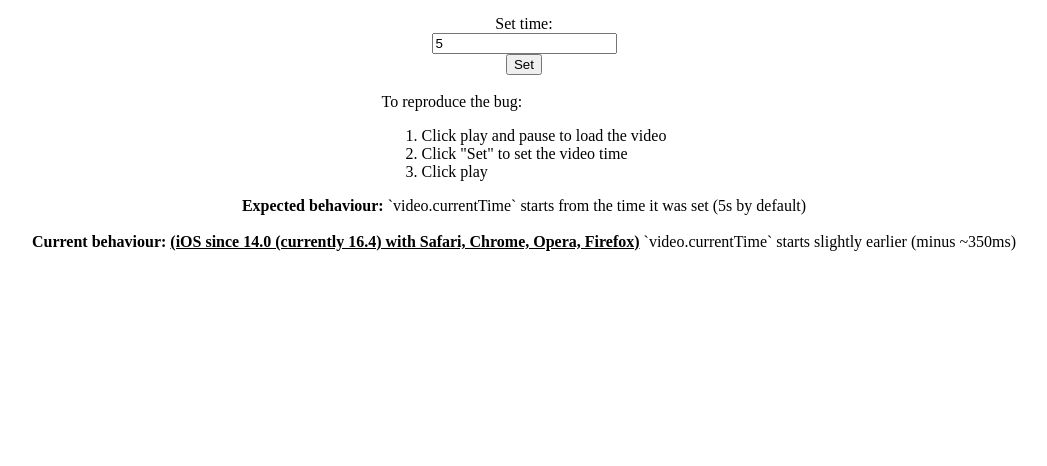
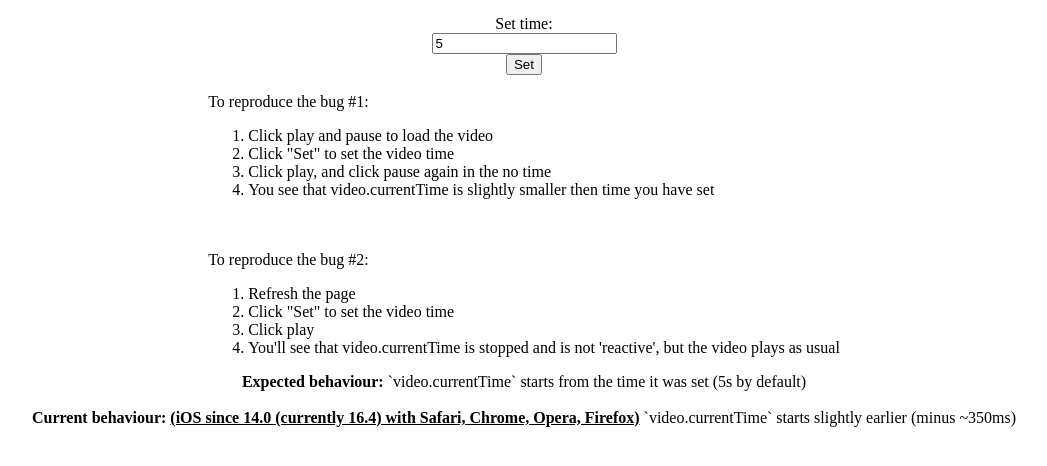
Before and after one commit to bargel/bargel.github.io, a plain HTML site: page index.html in a window 1280 px wide. Shown: the part 262-728 px from the top of the page, without its empty margins (116-1163 px from the left). Drawn offline with Linux system fonts and the light colour scheme.

Commit message:
update instructions

```diff
--- a/index.html
+++ b/index.html
@@ -37,11 +37,21 @@
 
 <br>
 <div>
-    To reproduce the bug:
+    To reproduce the bug #1:
     <ol>
         <li>Click play and pause to load the video</li>
         <li>Click "Set" to set the video time</li>
+        <li>Click play, and click pause again in the no time</li>
+        <li>You see that video.currentTime is slightly smaller then time you have set</li>
+    </ol>
+
+    <br><br>
+    To reproduce the bug #2:
+    <ol>
+        <li>Refresh the page</li>
+        <li>Click "Set" to set the video time</li>
         <li>Click play</li>
+        <li>You'll see that video.currentTime is stopped and is not 'reactive', but the video plays as usual</li>
     </ol>
 </div>
 
```
